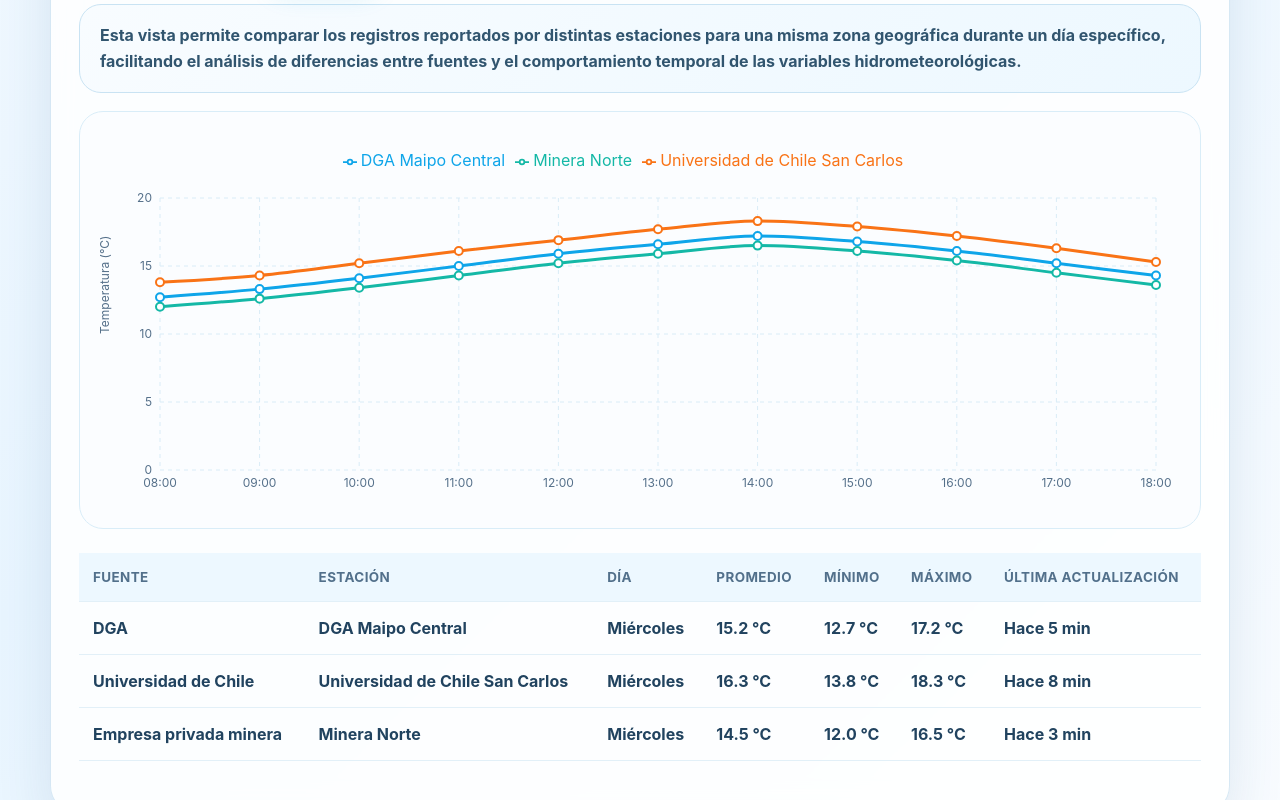
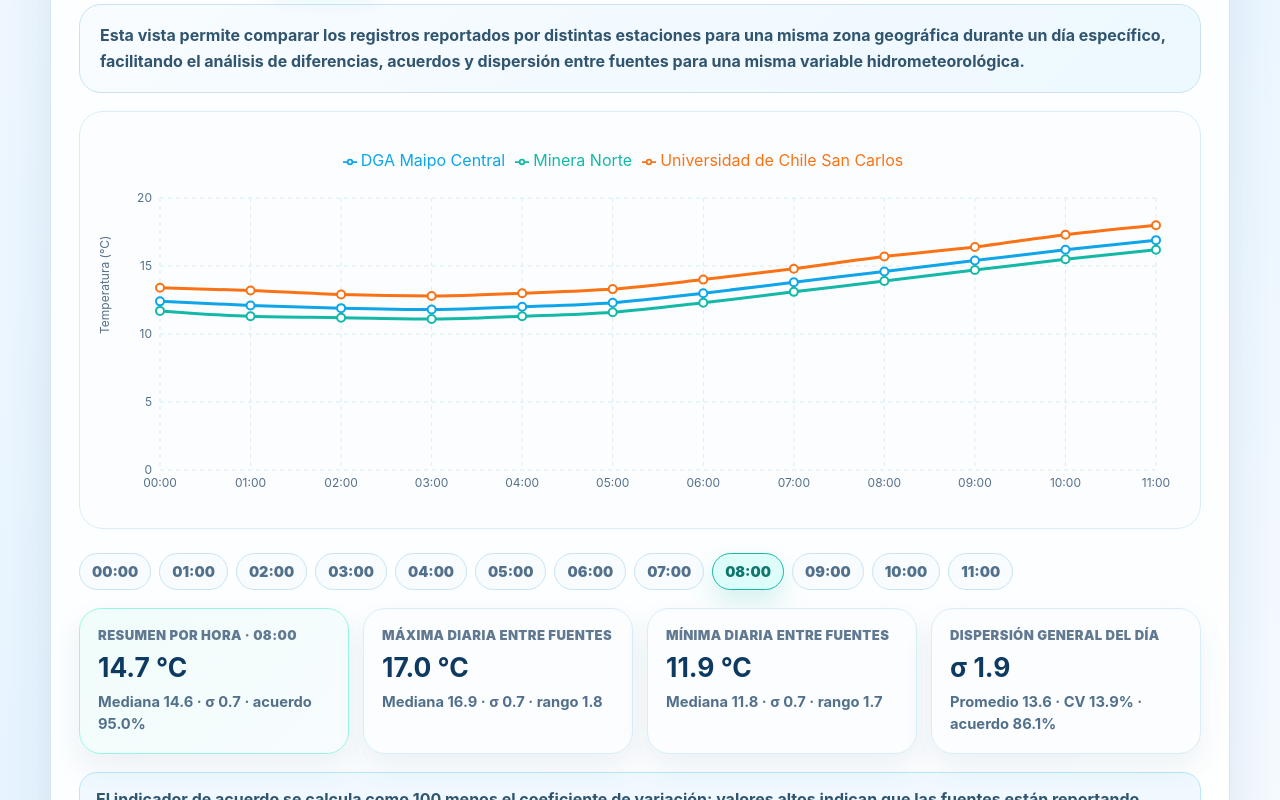
Before and after one commit to vicentekrebs/GPTI, a React (Vite) app: page /comparacion in a window 1280 px wide. Shown: the part 780-1580 px from the top of the page. Built offline with nearby package versions, Linux system fonts and the light colour scheme.

Commit message:
Mejora comparación estadística por fuentes

```diff
--- a/src/App.css
+++ b/src/App.css
@@ -74,3 +74,18 @@ tbody tr:hover { background: #f7fcff; }
 .temporal-chart { margin-bottom: 24px; }
 
 @media (max-width: 620px) { .day-selector button { flex: 1 1 42%; } }
+
+.hour-selector { display: flex; gap: 8px; flex-wrap: wrap; margin: 0 0 18px; }
+.hour-selector button { border: 1px solid #c9e3f3; border-radius: 999px; padding: 9px 12px; color: #52708b; background: #f8fcff; font-size: .9rem; font-weight: 900; cursor: pointer; transition: transform 160ms ease, box-shadow 160ms ease, background 160ms ease, color 160ms ease; }
+.hour-selector button:hover { transform: translateY(-2px); box-shadow: 0 12px 24px rgba(34,84,128,.12); }
+.hour-selector button.active { border-color: #14b8a6; color: #0f766e; background: #dcfdfa; box-shadow: 0 12px 24px rgba(20,184,166,.18); }
+.stats-grid { display: grid; grid-template-columns: repeat(4, minmax(0, 1fr)); gap: 14px; margin-bottom: 18px; }
+.stats-card { border: 1px solid #d9edf8; border-radius: 22px; padding: 18px; background: #fbfdff; box-shadow: 0 14px 30px rgba(34,84,128,.08); }
+.stats-card.highlighted { border-color: #99f6e4; background: linear-gradient(135deg, #f0fdfa, #f8fcff); }
+.stats-card span { display: block; margin-bottom: 10px; color: #607990; font-size: .82rem; font-weight: 900; text-transform: uppercase; letter-spacing: .03em; }
+.stats-card strong { display: block; margin-bottom: 8px; color: #0e3a61; font-size: 1.65rem; line-height: 1.1; }
+.stats-card p { margin: 0; color: #52708b; font-size: .92rem; font-weight: 750; line-height: 1.5; }
+.agreement-note { margin-bottom: 18px; border: 1px solid #bae6fd; border-radius: 18px; padding: 14px 16px; color: #31556f; background: #f0f9ff; font-weight: 750; line-height: 1.55; }
+
+@media (max-width: 1050px) { .stats-grid { grid-template-columns: repeat(2, minmax(0, 1fr)); } }
+@media (max-width: 620px) { .hour-selector button { flex: 1 1 28%; } .stats-grid { grid-template-columns: 1fr; } }
--- a/src/pages/Comparacion.jsx
+++ b/src/pages/Comparacion.jsx
@@ -3,13 +3,13 @@ import { CartesianGrid, Legend, Line, LineChart, ResponsiveContainer, Tooltip, X
 import { configuracionVariables, estaciones, variablesDisponibles, zonasComparacion } from '../data/hydroData.js';
 
 const diasSemana = ['Lunes', 'Martes', 'Miércoles', 'Jueves', 'Viernes', 'Sábado', 'Domingo'];
-const horasDia = ['08:00', '09:00', '10:00', '11:00', '12:00', '13:00', '14:00', '15:00', '16:00', '17:00', '18:00'];
+const horasDia = ['00:00', '01:00', '02:00', '03:00', '04:00', '05:00', '06:00', '07:00', '08:00', '09:00', '10:00', '11:00'];
 const coloresEstaciones = ['#0ea5e9', '#f97316', '#14b8a6', '#8b5cf6', '#ef4444'];
 
 const variacionesPorVariable = {
-  temperatura: [-2.1, -1.5, -0.7, 0.2, 1.1, 1.8, 2.4, 2, 1.3, 0.4, -0.5],
-  precipitacion: [0.2, 0.4, 0.7, 1, 1.4, 1.2, 0.9, 0.6, 0.4, 0.3, 0.1],
-  caudal: [-1.8, -1.1, -0.6, 0.1, 0.8, 1.3, 1.7, 1.4, 0.9, 0.3, -0.2],
+  temperatura: [-2.4, -2.7, -2.9, -3, -2.8, -2.5, -1.8, -1, -0.2, 0.6, 1.4, 2.1],
+  precipitacion: [0.7, 0.6, 0.5, 0.5, 0.6, 0.8, 1, 1.1, 0.9, 0.7, 0.5, 0.4],
+  caudal: [-1.1, -1.3, -1.4, -1.5, -1.3, -1, -0.6, -0.2, 0.3, 0.8, 1.2, 1.5],
 };
 
 const ajustePorDia = {
@@ -31,6 +31,46 @@ function construirNombreEstacion(estacion) {
   return estacion.nombre;
 }
 
+
+function calcularMediana(valores) {
+  if (!valores.length) return 0;
+  const ordenados = [...valores].sort((a, b) => a - b);
+  const mitad = Math.floor(ordenados.length / 2);
+
+  return ordenados.length % 2 === 0 ? (ordenados[mitad - 1] + ordenados[mitad]) / 2 : ordenados[mitad];
+}
+
+function calcularResumenEstadistico(valores) {
+  if (!valores.length) {
+    return {
+      promedio: 0,
+      mediana: 0,
+      desviacion: 0,
+      minimo: 0,
+      maximo: 0,
+      rango: 0,
+      coeficienteVariacion: 0,
+      acuerdo: 100,
+    };
+  }
+
+  const promedio = valores.reduce((total, valor) => total + valor, 0) / valores.length;
+  const mediana = calcularMediana(valores);
+  const minimo = Math.min(...valores);
+  const maximo = Math.max(...valores);
+  const rango = maximo - minimo;
+  const varianza = valores.reduce((total, valor) => total + ((valor - promedio) ** 2), 0) / valores.length;
+  const desviacion = Math.sqrt(varianza);
+  const coeficienteVariacion = promedio === 0 ? 0 : (desviacion / Math.abs(promedio)) * 100;
+  const acuerdo = Math.max(0, 100 - coeficienteVariacion);
+
+  return { promedio, mediana, desviacion, minimo, maximo, rango, coeficienteVariacion, acuerdo };
+}
+
+function formatearNumero(valor) {
+  return Number(valor).toFixed(1);
+}
+
 function obtenerValorHorario(estacion, key, indiceHora, dia) {
   const base = estacion[key];
   const ajusteEstacion = ((estacion.id % 3) - 1) * 0.45;
@@ -46,6 +86,7 @@ function Comparacion() {
   const [zona, setZona] = useState(zonasComparacion[0]);
   const [variable, setVariable] = useState('Temperatura');
   const [dia, setDia] = useState('Miércoles');
+  const [horaSeleccionada, setHoraSeleccionada] = useState('08:00');
   const configuracion = configuracionVariables[variable];
 
   const estacionesZona = useMemo(() => estaciones
@@ -70,12 +111,40 @@ function Comparacion() {
     return {
       fuente: estacion.fuente,
       estacion: estacion.nombreComparacion,
-      promedio: promedio.toFixed(1),
-      minimo: Math.min(...valores).toFixed(1),
-      maximo: Math.max(...valores).toFixed(1),
+      promedio: formatearNumero(promedio),
+      minimo: formatearNumero(Math.min(...valores)),
+      maximo: formatearNumero(Math.max(...valores)),
       ultimaActualizacion: estacion.ultimaActualizacion,
     };
   }), [datosHorarios, estacionesZona]);
+
+  const resumenHoraSeleccionada = useMemo(() => {
+    const registro = datosHorarios.find((item) => item.hora === horaSeleccionada) ?? datosHorarios[0];
+    const valores = estacionesZona.map((estacion) => registro[estacion.nombreComparacion]);
+
+    return calcularResumenEstadistico(valores);
+  }, [datosHorarios, estacionesZona, horaSeleccionada]);
+
+  const resumenDiario = useMemo(() => {
+    const promediosPorFuente = estacionesZona.map((estacion) => {
+      const valores = datosHorarios.map((registro) => registro[estacion.nombreComparacion]);
+      return valores.reduce((total, valor) => total + valor, 0) / valores.length;
+    });
+    const minimosPorFuente = estacionesZona.map((estacion) => Math.min(...datosHorarios.map((registro) => registro[estacion.nombreComparacion])));
+    const maximosPorFuente = estacionesZona.map((estacion) => Math.max(...datosHorarios.map((registro) => registro[estacion.nombreComparacion])));
+    const todosLosValores = datosHorarios.flatMap((registro) => estacionesZona.map((estacion) => registro[estacion.nombreComparacion]));
+
+    return {
+      promedios: calcularResumenEstadistico(promediosPorFuente),
+      minimos: calcularResumenEstadistico(minimosPorFuente),
+      maximos: calcularResumenEstadistico(maximosPorFuente),
+      general: calcularResumenEstadistico(todosLosValores),
+    };
+  }, [datosHorarios, estacionesZona]);
+
+  const manejarClickGrafico = (evento) => {
+    if (evento?.activeLabel) setHoraSeleccionada(evento.activeLabel);
+  };
 
   return (
     <div className="page-stack">
@@ -92,7 +161,7 @@ function Comparacion() {
         <div className="chart-header">
           <div className="section-title">
             <h2>{zona}</h2>
-            <p>Selecciona zona, variable y día para comparar la evolución horaria de todas las estaciones disponibles.</p>
+            <p>Selecciona zona, variable y día para comparar, entre 00:00 y 11:00, la evolución horaria de todas las estaciones disponibles.</p>
           </div>
           <div className="chart-controls">
             <label>Zona<select value={zona} onChange={(event) => setZona(event.target.value)}>{zonasComparacion.map((item) => <option key={item}>{item}</option>)}</select></label>
@@ -108,12 +177,12 @@ function Comparacion() {
 
         <div className="business-note">
           Esta vista permite comparar los registros reportados por distintas estaciones para una misma zona geográfica durante un día específico,
-          facilitando el análisis de diferencias entre fuentes y el comportamiento temporal de las variables hidrometeorológicas.
+          facilitando el análisis de diferencias, acuerdos y dispersión entre fuentes para una misma variable hidrometeorológica.
         </div>
 
         <div className="chart-wrapper comparison-chart temporal-chart">
           <ResponsiveContainer width="100%" height={390}>
-            <LineChart data={datosHorarios} margin={{ top: 20, right: 28, bottom: 20, left: 4 }}>
+            <LineChart data={datosHorarios} margin={{ top: 20, right: 28, bottom: 20, left: 4 }} onClick={manejarClickGrafico}>
               <CartesianGrid strokeDasharray="4 4" stroke="#d9ecf7" />
               <XAxis dataKey="hora" tick={{ fill: '#55708a', fontSize: 12 }} axisLine={false} tickLine={false} interval={0} />
               <YAxis tick={{ fill: '#55708a', fontSize: 12 }} axisLine={false} tickLine={false} label={{ value: `${variable} (${configuracion.unidad})`, angle: -90, position: 'insideLeft', fill: '#55708a', fontSize: 12 }} />
@@ -124,6 +193,40 @@ function Comparacion() {
               ))}
             </LineChart>
           </ResponsiveContainer>
+        </div>
+
+
+        <div className="hour-selector" aria-label="Seleccionar hora para resumen estadístico">
+          {horasDia.map((hora) => (
+            <button key={hora} type="button" className={hora === horaSeleccionada ? 'active' : ''} onClick={() => setHoraSeleccionada(hora)}>{hora}</button>
+          ))}
+        </div>
+
+        <div className="stats-grid" aria-label="Resumen estadístico de fuentes">
+          <article className="stats-card highlighted">
+            <span>Resumen por hora · {horaSeleccionada}</span>
+            <strong>{formatearNumero(resumenHoraSeleccionada.promedio)} {configuracion.unidad}</strong>
+            <p>Mediana {formatearNumero(resumenHoraSeleccionada.mediana)} · σ {formatearNumero(resumenHoraSeleccionada.desviacion)} · acuerdo {formatearNumero(resumenHoraSeleccionada.acuerdo)}%</p>
+          </article>
+          <article className="stats-card">
+            <span>Máxima diaria entre fuentes</span>
+            <strong>{formatearNumero(resumenDiario.maximos.promedio)} {configuracion.unidad}</strong>
+            <p>Mediana {formatearNumero(resumenDiario.maximos.mediana)} · σ {formatearNumero(resumenDiario.maximos.desviacion)} · rango {formatearNumero(resumenDiario.maximos.rango)}</p>
+          </article>
+          <article className="stats-card">
+            <span>Mínima diaria entre fuentes</span>
+            <strong>{formatearNumero(resumenDiario.minimos.promedio)} {configuracion.unidad}</strong>
+            <p>Mediana {formatearNumero(resumenDiario.minimos.mediana)} · σ {formatearNumero(resumenDiario.minimos.desviacion)} · rango {formatearNumero(resumenDiario.minimos.rango)}</p>
+          </article>
+          <article className="stats-card">
+            <span>Dispersión general del día</span>
+            <strong>σ {formatearNumero(resumenDiario.general.desviacion)}</strong>
+            <p>Promedio {formatearNumero(resumenDiario.general.promedio)} · CV {formatearNumero(resumenDiario.general.coeficienteVariacion)}% · acuerdo {formatearNumero(resumenDiario.general.acuerdo)}%</p>
+          </article>
+        </div>
+
+        <div className="agreement-note">
+          El indicador de acuerdo se calcula como 100 menos el coeficiente de variación: valores altos indican que las fuentes están reportando cifras más parecidas.
         </div>
 
         <div className="table-wrapper comparison-table">
```
